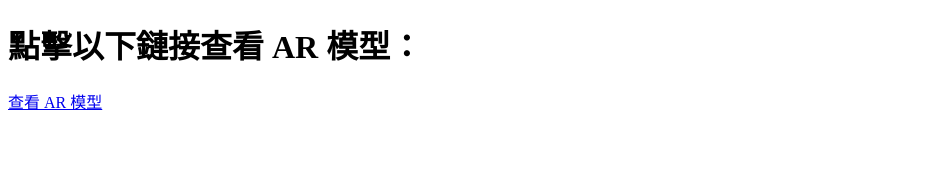
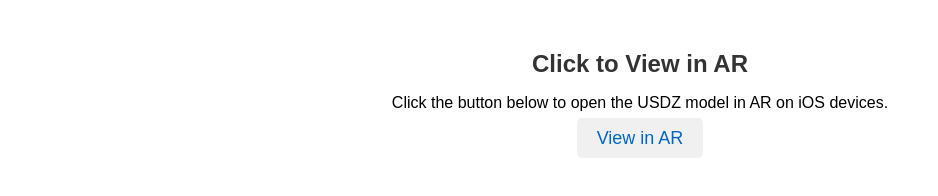
Before and after one commit to Manifold1025/Manifold-DODO, a plain HTML site: page index.html in a window 1280 px wide. Shown: the whole page, without its empty margins (0-938 px from the left). Drawn offline with Linux system fonts and the light colour scheme.

Commit message:
Update index.html

```diff
--- a/index.html
+++ b/index.html
@@ -1,10 +1,53 @@
 <!DOCTYPE html>
-<html>
+<html lang="en">
 <head>
-    <title>AR Quick Look 測試</title>
+    <meta charset="UTF-8">
+    <meta name="viewport" content="width=device-width, initial-scale=1.0">
+    <title>AR Quick Look Demo</title>
+    <style>
+        body {
+            font-family: Arial, sans-serif;
+            text-align: center;
+            margin-top: 50px;
+        }
+        h1 {
+            font-size: 24px;
+            color: #333;
+        }
+        a {
+            font-size: 18px;
+            color: #0066cc;
+            text-decoration: none;
+            background-color: #f0f0f0;
+            padding: 10px 20px;
+            border-radius: 5px;
+        }
+        a:hover {
+            background-color: #dcdcdc;
+        }
+    </style>
 </head>
 <body>
-    <h1>點擊以下鏈接查看 AR 模型：</h1>
-    <a href="https://drive.google.com/uc?export=download&id=1umK_oh3Qof2RW120Rr-aG9-HNAU3wa37" rel="ar">查看 AR 模型</a>
+    <h1>Click to View in AR</h1>
+    <p>Click the button below to open the USDZ model in AR on iOS devices.</p>
+
+    <a href="https://drive.google.com/uc?export=download&id=1umK_oh3Qof2RW120Rr-aG9-HNAU3wa37"
+       rel="noopener"
+       target="_blank"
+       id="ar-link">
+        View in AR
+    </a>
+
+    <script>
+        document.getElementById("ar-link").addEventListener("click", function(event) {
+            var isIos = /iPhone|iPad|iPod/i.test(navigator.userAgent);
+            var usdzUrl = "https://drive.google.com/uc?export=download&id=1umK_oh3Qof2RW120Rr-aG9-HNAU3wa37";
+
+            if (isIos) {
+                event.preventDefault();
+                window.location.href = usdzUrl;
+            }
+        });
+    </script>
 </body>
 </html>
```
